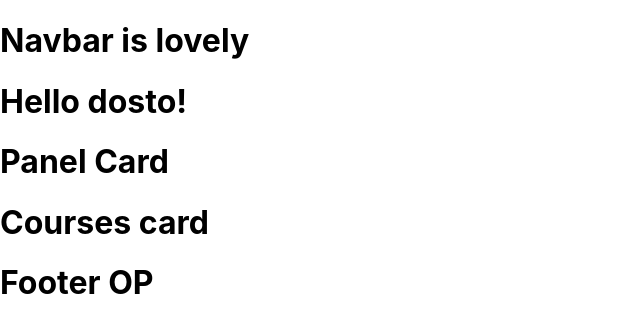
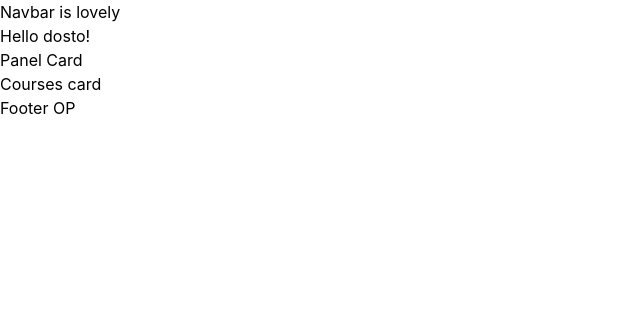
Before and after one commit to Harsh-H-Shah/codehub, a React (Create React App) app: page / in a window 1280 px wide. Shown: the top 332 px of the page, without its empty margins (0-640 px from the left). Built offline with nearby package versions, Linux system fonts and the light colour scheme.

Commit message:
Setup tailwind CSS

```diff
--- /dev/null
+++ b/craco.config.js
@@ -0,0 +1,10 @@
+module.exports = {
+  style: {
+    postcss: {
+      plugins: [
+        require('tailwindcss'),
+        require('autoprefixer'),
+      ],
+    },
+  },
+}
--- a/src/index.css
+++ b/src/index.css
@@ -1,3 +1,7 @@
+@tailwind base;
+@tailwind components;
+@tailwind utilities;
+
 body {
   margin: 0;
   font-family: -apple-system, BlinkMacSystemFont, 'Segoe UI', 'Roboto', 'Oxygen',
--- /dev/null
+++ b/tailwind.config.js
@@ -0,0 +1,11 @@
+module.exports = {
+  purge: ['./src/**/*.{js,jsx,ts,tsx}', './public/index.html'],
+  darkMode: false, // or 'media' or 'class'
+  theme: {
+    extend: {},
+  },
+  variants: {
+    extend: {},
+  },
+  plugins: [],
+}
```
Also changed, not shown: package.json (+8 -4 lines), 1 other file (tests, documents, lock files or other folders).
